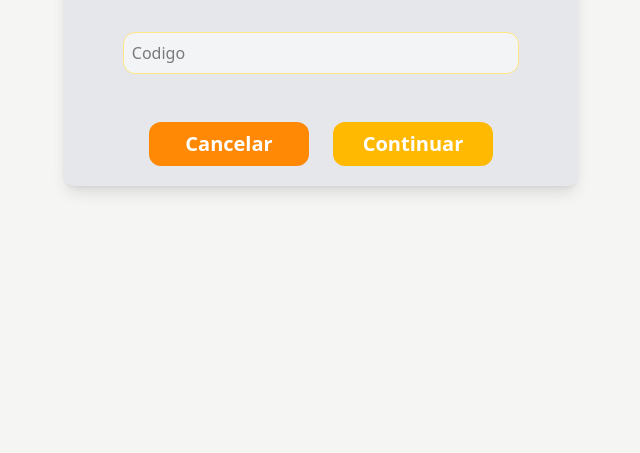
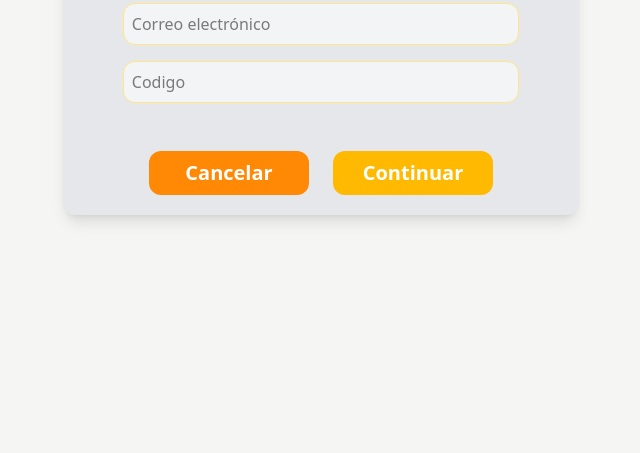
Before and after one commit to Mat0wa3/recuperar-contrasena-con-email, a website: page src/views/usuarios/confirm-code.html in a window 1280 px wide. Shown: the part 347-800 px from the top of the page, without its empty margins (319-959 px from the left). Drawn offline with nearby package versions, Linux system fonts and the light colour scheme.

Commit message:
Fix input fields in confirmation code HTML for password recovery

```diff
--- a/src/views/usuarios/confirm-code.html
+++ b/src/views/usuarios/confirm-code.html
@@ -13,7 +13,10 @@
             <div class="px-10">
             <h2 class="text-4xl text-amber-400 font-bold text-2x1">Recuperar contraseña</h2>
             <form action="" class="mt-5 flex flex-col gap-4">
+
                 <input class="p-2 mt-8 rounded-xl bg-gray-100 border border-amber-200
+            " type="text" name="email" placeholder="Correo electrónico" disabled>
+                <input class="p-2  rounded-xl bg-gray-100 border border-amber-200
                 " type="number" name="number" placeholder="Codigo">
 
 
```
